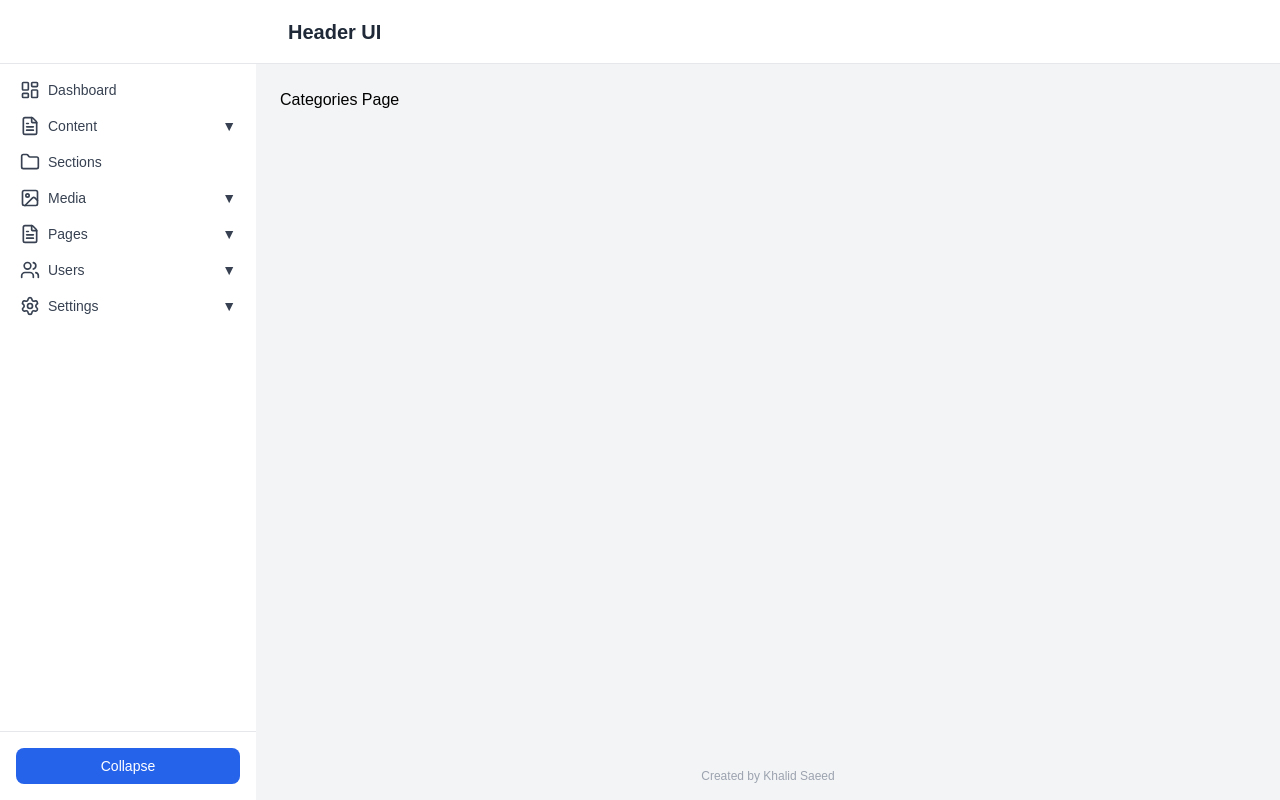
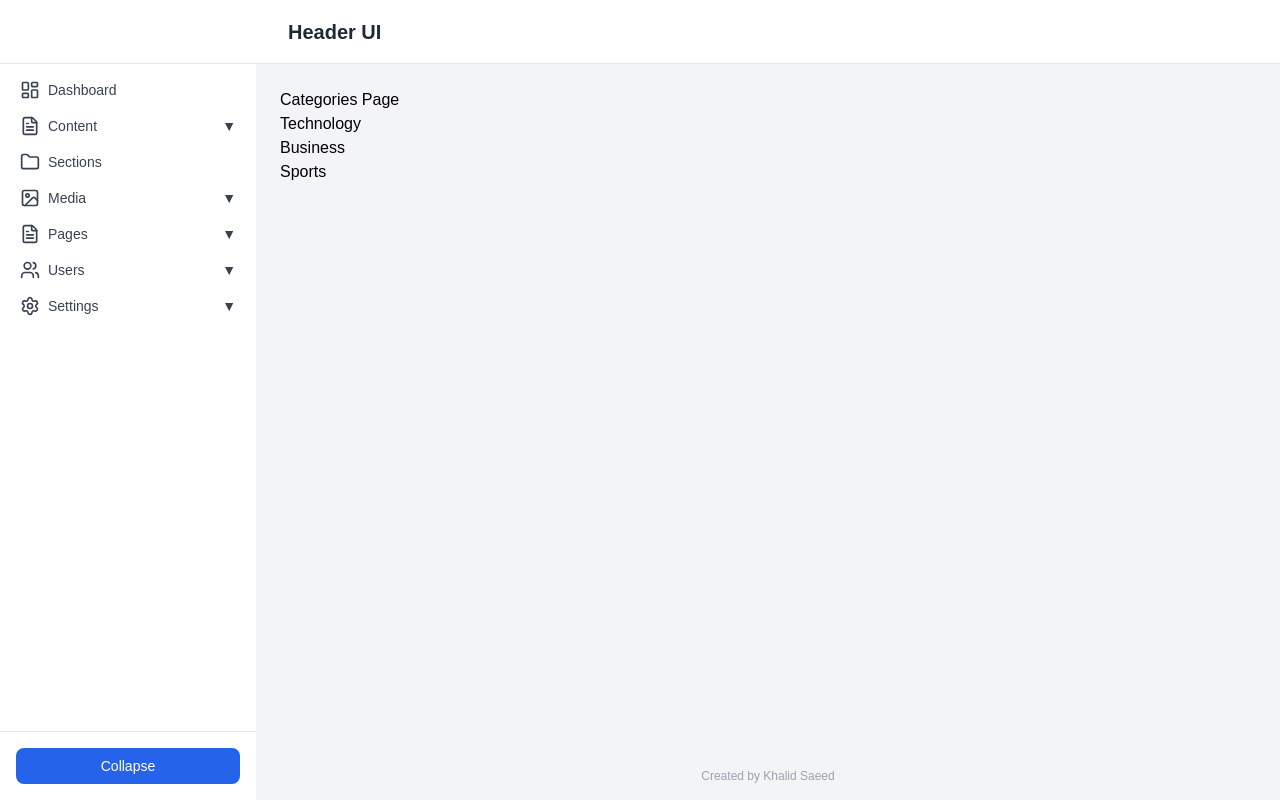
Before and after one commit to khalidsheikhs/react-app, a React (Vite) app: page /categories in a window 1280 px wide. Built offline with nearby package versions, Linux system fonts and the light colour scheme.

Commit message:
added tanstack query state to categories

```diff
--- /dev/null
+++ b/src/app/providers/QueryProvider.tsx
@@ -0,0 +1,18 @@
+import {
+  QueryClient,
+  QueryClientProvider,
+} from "@tanstack/react-query"
+
+const queryClient = new QueryClient()
+
+type QueryProviderProps = {
+  children: React.ReactNode
+}
+
+export function QueryProvider({ children }: QueryProviderProps) {
+  return (
+    <QueryClientProvider client={queryClient}>
+      {children}
+    </QueryClientProvider>
+  )
+}
--- /dev/null
+++ b/src/features/categories/hooks/useCategories.ts
@@ -0,0 +1,9 @@
+import { useQuery } from "@tanstack/react-query"
+import { getCategories } from "../services/categoriesService"
+
+export default function useCategories() {
+  return useQuery({
+    queryKey: ["categories"],
+    queryFn: getCategories,
+  })
+}
--- /dev/null
+++ b/src/features/categories/index.ts
@@ -0,0 +1 @@
+export { default as useCategories } from "./hooks/useCategories"
--- /dev/null
+++ b/src/features/categories/services/categoriesService.ts
@@ -0,0 +1,13 @@
+import type { Category } from "../types"
+
+export function getCategories(): Promise<Category[]> {
+  return new Promise((resolve) => {
+    setTimeout(() => {
+      resolve([
+        { id: 1, name: "Technology" },
+        { id: 2, name: "Business" },
+        { id: 3, name: "Sports" },
+      ])
+    }, 1000)
+  })
+}
--- /dev/null
+++ b/src/features/categories/types.ts
@@ -0,0 +1,4 @@
+export type Category = {
+  id: number
+  name: string
+}
--- a/src/main.tsx
+++ b/src/main.tsx
@@ -1,6 +1,7 @@
 import { StrictMode } from "react"
 import { createRoot } from "react-dom/client"
 import "./assets/index.scss"
+import { QueryProvider } from "./app/providers/QueryProvider.tsx"
 import { Provider } from "react-redux"
 import store from "./app/store/store"
 import { AppProvider } from "./app/providers/AppProvider.tsx"
@@ -8,10 +9,12 @@ import App from "./App.tsx"
 
 createRoot(document.getElementById('root')!).render(
 <StrictMode>
-  <Provider store={store}>
-    <AppProvider>
-      <App />
-    </AppProvider>
-  </Provider>
+  <QueryProvider>
+    <Provider store={store}>
+      <AppProvider>
+        <App />
+      </AppProvider>
+    </Provider>
+  </QueryProvider>
 </StrictMode>,
 )
--- a/src/pages/CategoriesPage.tsx
+++ b/src/pages/CategoriesPage.tsx
@@ -1,7 +1,24 @@
+import { useCategories } from "@/features/categories"
+
 function CategoriesPage() {
-  return (
+  const { data, isPending, isError, error } = useCategories()
+
+  if (isPending) {
+    return <p>Loading categories...</p>
+  }
+
+  if (isError) {
+    return <p>Error: {error.message}</p>
+  }
+
+return (
     <>
       <h2>Categories Page</h2>
+      {data && data.map((category) => (
+        <p key={category.id}>
+          {category.name}
+        </p>
+      ))}
     </>
   )
 }
```
Also changed, not shown: info.txt.
